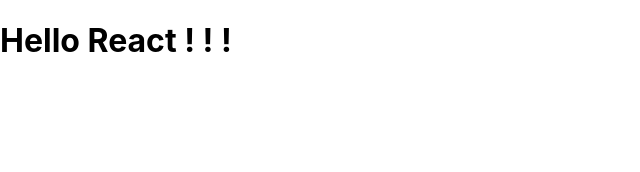
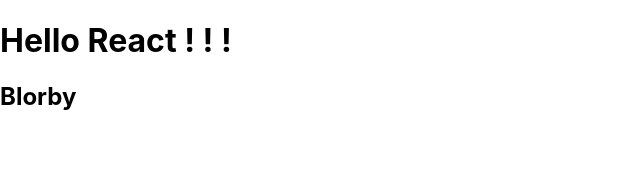
Before and after one commit to jlemke/learning-react, a React (Create React App) app: page / in a window 1280 px wide. Shown: the top 172 px of the page, without its empty margins (0-640 px from the left). Built offline with nearby package versions, Linux system fonts and the light colour scheme.

Commit message:
Learned about react fragments

```diff
--- a/src/App.js
+++ b/src/App.js
@@ -3,7 +3,10 @@ import './App.css';
 
 const App = () => {
   return (
-    <h1>Hello React ! ! !</h1>
+    <>
+      <h1>Hello React ! ! !</h1>
+      <h2>Blorby</h2>
+    </>
   );
 };
 
```
